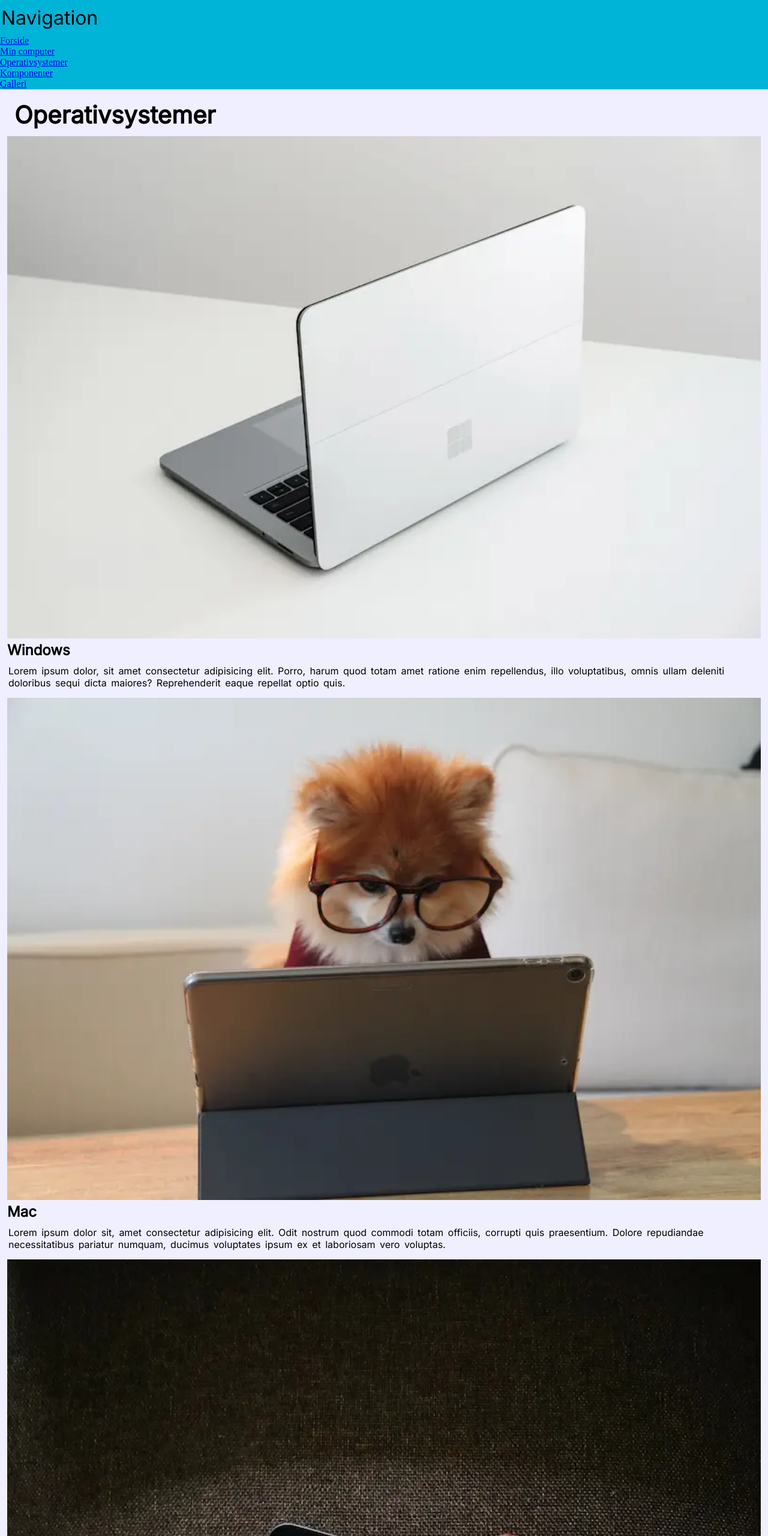
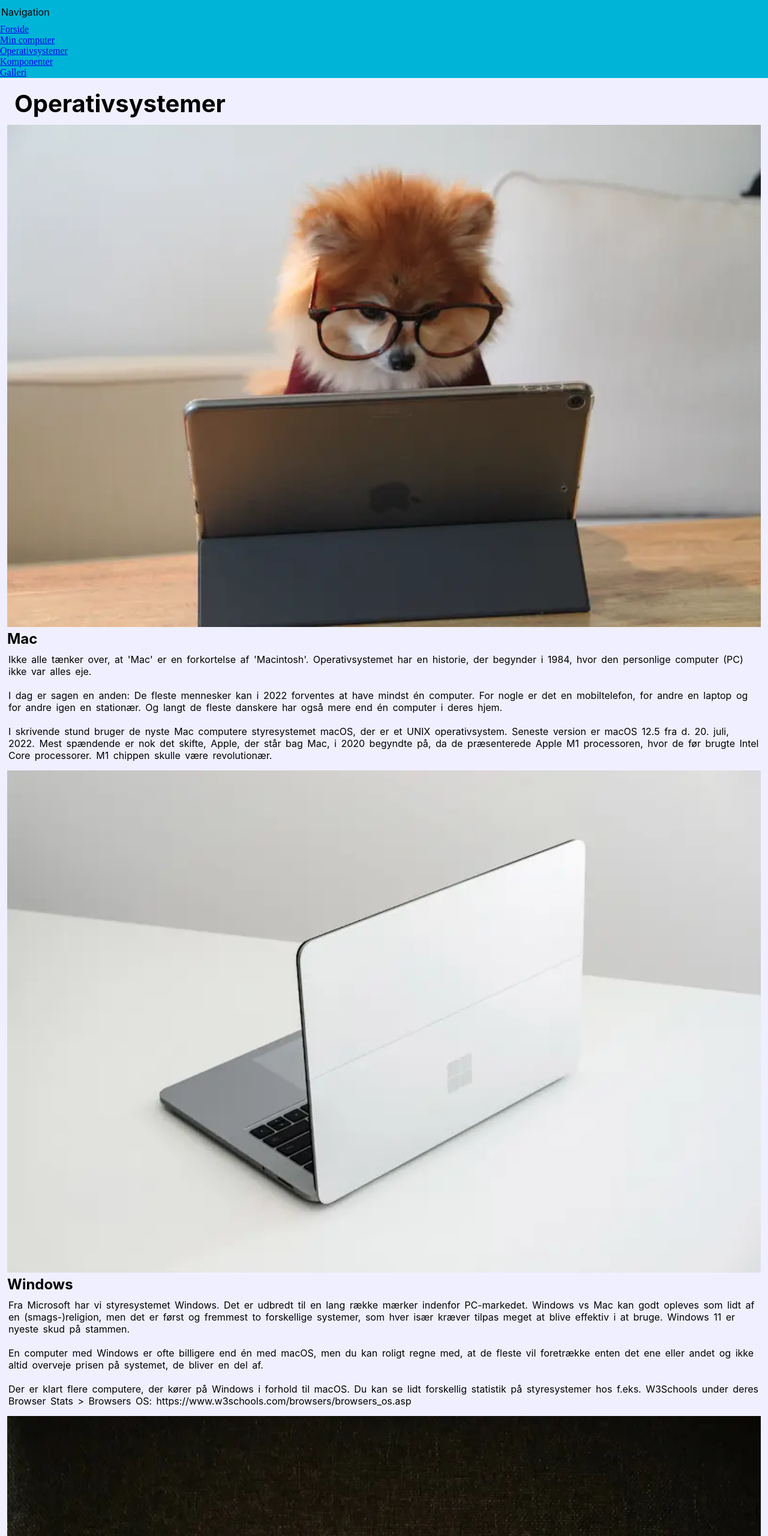
Before and after one commit to Flawsniz/mobilsite, a plain HTML site: page operativsystemer.html in a window 1280 px wide. Shown: the top 2560 px of the page at 60% size. Drawn offline with Linux system fonts and the light colour scheme; a web font is replaced by a local one.

Commit message:
Update operativsystemer.html

```diff
--- a/operativsystemer.html
+++ b/operativsystemer.html
@@ -3,26 +3,27 @@
 
 <head>
     <meta charset="UTF-8">
-    <meta http-equiv="X-UA-Compatible" content="IE=edge"> <!-- Er den her nødvedig?-->
+    <meta http-equiv="X-UA-Compatible" content="IE=edge">
     <meta name="viewport" content="width=device-width, initial-scale=1.0">
     <meta name="robots" content="noindex">
-    <title>Forside</title>
+    <title>Operativsystemer</title>
     <link rel="stylesheet" href="style.css">
 
-    <!--Fonts-->
-    <link href="https://fonts.googleapis.com/css2?family=Aldrich&display=swap" rel="stylesheet">
-    <link href="https://fonts.googleapis.com/css2?family=Inter:opsz@14..32&display=swap" rel="stylesheet">
-    <!--Fonts-->
+    <!-- Fonts -->
+    <link rel="preconnect" href="https://fonts.googleapis.com">
+    <link rel="preconnect" href="https://fonts.gstatic.com" crossorigin>
+    <link href="https://fonts.googleapis.com/css2?family=Chewy&family=Patrick+Hand&display=swap" rel="stylesheet">
+    <!-- Fonts -->
 </head>
 
 <body>
     <header>
-        <p style="font-size: 32px;">Navigation</p>
+        <p>Navigation</p>
         <nav>
             <ul>
                 <li><a href="index.html">Forside</a></li>
                 <li><a href="min_computer.html">Min computer</a></li>
-                <li><a href="operativsystemer.html" class="active">Operativsystemer</a></li>
+                <li><a href="operativsystemer.html">Operativsystemer</a></li>
                 <li><a href="komponenter.html">Komponenter</a></li>
                 <li><a href="galleri.html">Galleri</a></li>
             </ul>
@@ -31,20 +32,36 @@
 
     <main>
         <h1>Operativsystemer</h1>
-        <img src="imgs/windows.webp" alt="Windows">
+        <img src="imgs/mac.webp" alt="mac">
+        <h2>Mac</h2>
+        <p>Ikke alle tænker over, at 'Mac' er en forkortelse af 'Macintosh'. Operativsystemet har en historie, der
+            begynder i 1984, hvor den personlige computer (PC) ikke var alles eje.</p>
+        <p>I dag er sagen en anden: De fleste mennesker kan i 2022 forventes at have mindst én computer. For nogle er
+            det en mobiltelefon, for andre en laptop og for andre igen en stationær. Og langt de fleste danskere har
+            også mere end én computer i deres hjem.</p>
+        <p>I skrivende stund bruger de nyste Mac computere styresystemet macOS, der er et UNIX operativsystem. Seneste
+            version er macOS 12.5 fra d. 20. juli, 2022. Mest spændende er nok det skifte, Apple, der står bag Mac, i
+            2020 begyndte på, da de præsenterede Apple M1 processoren, hvor de før brugte Intel Core processorer. M1
+            chippen skulle være revolutionær.</p>
+        <img src="imgs/windows.webp" alt="windows">
         <h2>Windows</h2>
-        <p>Lorem ipsum dolor, sit amet consectetur adipisicing elit. Porro, harum quod totam amet ratione enim
-            repellendus, illo voluptatibus, omnis ullam deleniti doloribus sequi dicta maiores? Reprehenderit eaque
-            repellat optio quis.</p>
-        <img src="imgs/mac.webp" alt="Mac">
-        <h2>Mac</h2>
-        <p>Lorem ipsum dolor sit, amet consectetur adipisicing elit. Odit nostrum quod commodi totam officiis, corrupti
-            quis praesentium. Dolore repudiandae necessitatibus pariatur numquam, ducimus voluptates ipsum ex et
-            laboriosam vero voluptas.</p>
-        <img src="imgs/tablet.webp" alt="Tablet">
-        <h2>Tablet</h2>
-        <p>Lorem ipsum dolor sit amet consectetur adipisicing elit. Illo est ut cupiditate! Impedit corporis nesciunt,
-            dolor soluta, vero quia omnis praesentium enim illo recusandae incidunt sint ad qui ut veniam?</p>
+        <p>Fra Microsoft har vi styresystemet Windows. Det er udbredt til en lang række mærker indenfor PC-markedet.
+            Windows vs Mac kan godt opleves som lidt af en (smags-)religion, men det er først og fremmest to forskellige
+            systemer, som hver især kræver tilpas meget at blive effektiv i at bruge. Windows 11 er nyeste skud på
+            stammen.</p>
+        <p>En computer med Windows er ofte billigere end én med macOS, men du kan roligt regne med, at de fleste vil
+            foretrække enten det ene eller andet og ikke altid overveje prisen på systemet, de bliver en del af.</p>
+        <p>Der er klart flere computere, der kører på Windows i forhold til macOS. Du kan se lidt forskellig statistik
+            på styresystemer hos f.eks. W3Schools under deres Browser Stats > Browsers OS:
+            https://www.w3schools.com/browsers/browsers_os.asp</p>
+        <img src="imgs/tablet.webp" alt="tablet">
+        <h2>Tablets og mobiler</h2>
+        <p>Hvis du har en tablet eller en mobiltelefon, så har den også et styresystem. En smartphone i dag har typisk
+            enten iOS (Apple) eller Android (mange forskellige mærker). For år tilbage kunne man også se mobiler med
+            Windows Mobile. Men de er i dag en sjældenhed, selvom mange fandt tilgængeligheden for svagsynede bedst hos
+            Windows.</p>
+        <p>Nogle tech-nørder afsværger Android og iOS og installerer i stedet f.eks. Linux på deres telefon. Det kan
+            f.eks. være Ubuntu Touch. Apple har også lavet et tablet-dedikeret operativsystem, de kalder iPadOS.</p>
     </main>
 
     <footer>
```
